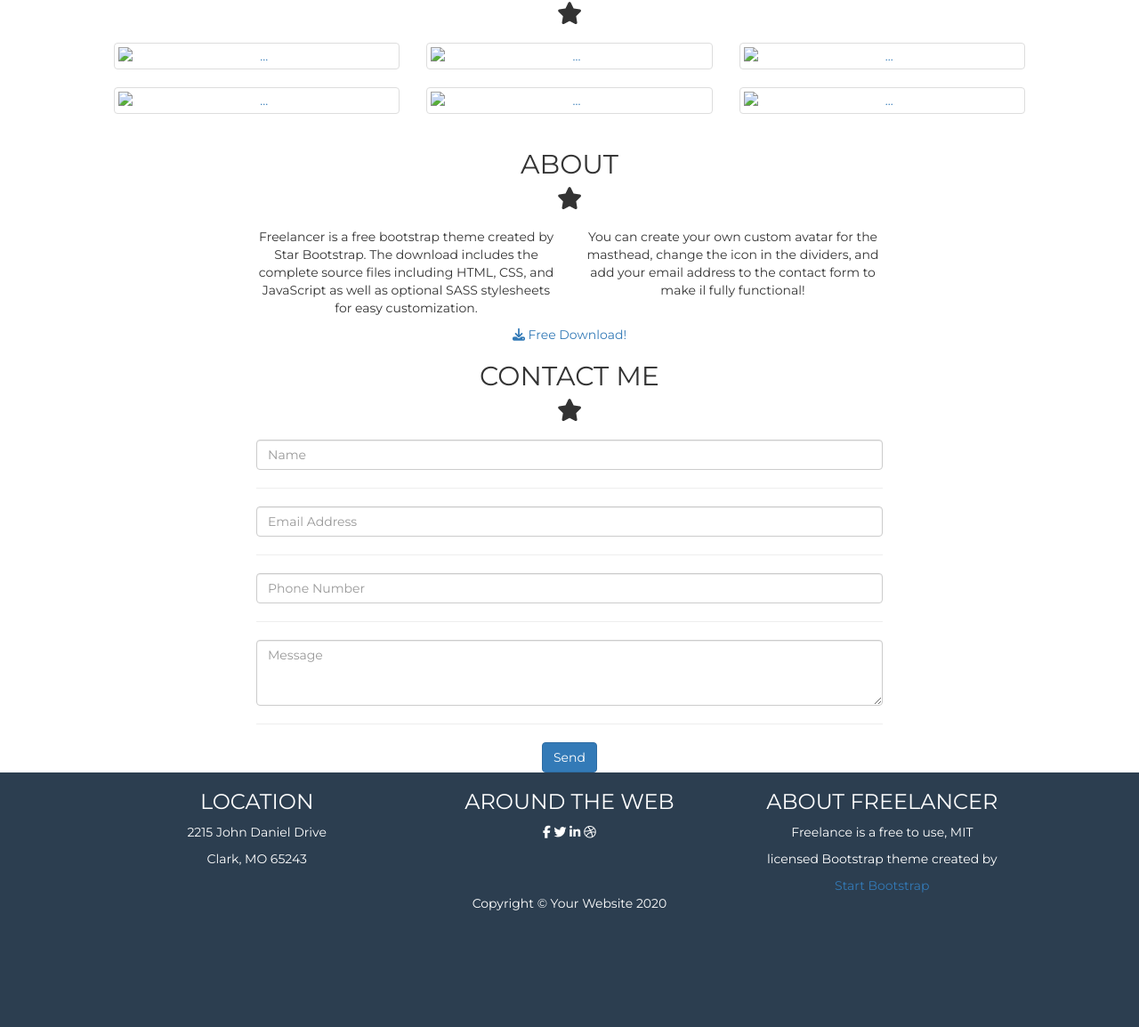
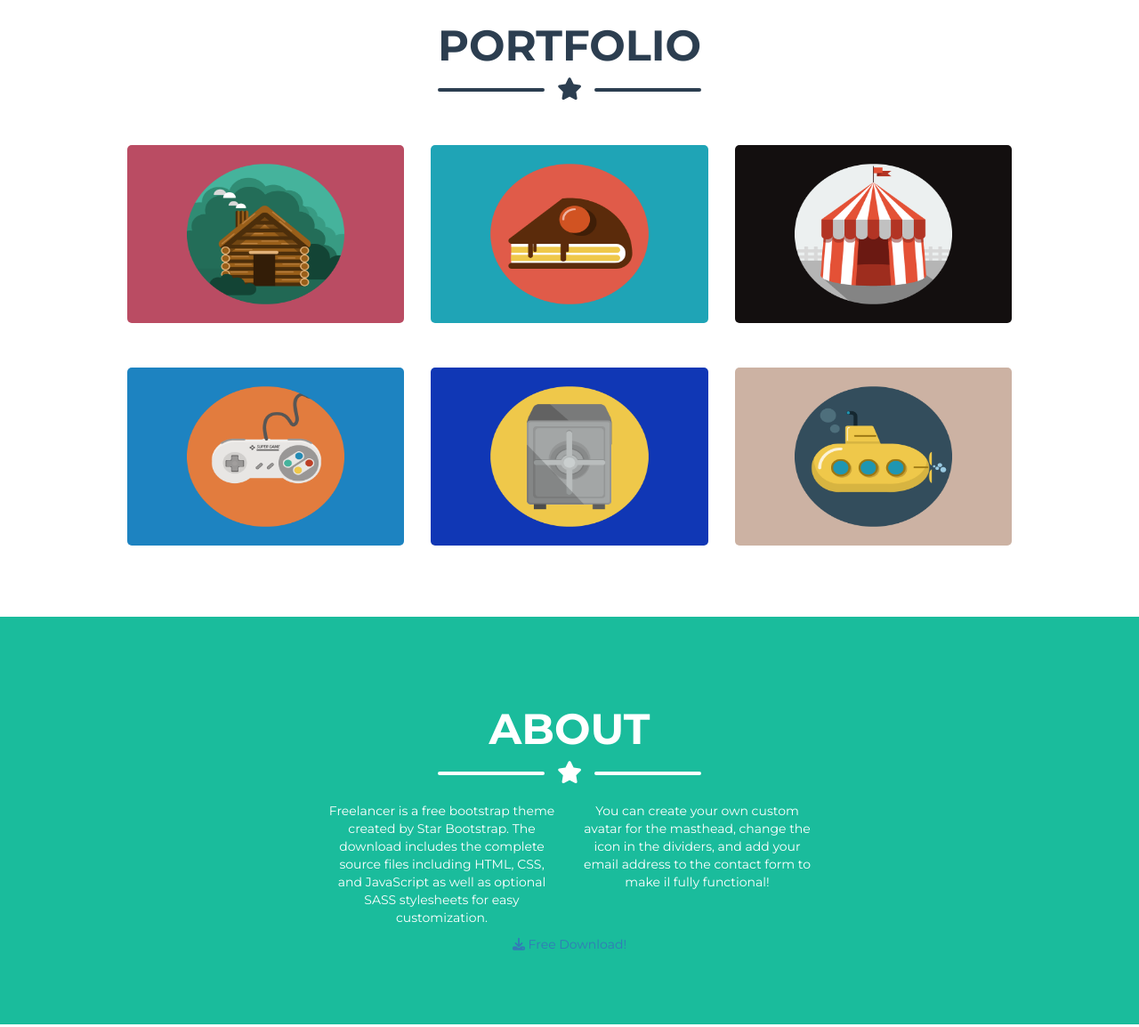
Before and after one commit to luigitroiano/html-css-bootstrap-freelancer, a plain HTML site: page index.html in a window 1280 px wide. Shown: the part 647-1801 px from the top of the page at 89% size. Drawn offline with nearby package versions, Linux system fonts and the light colour scheme.

Commit message:
Ho terminato la sezione portfolio
Ho inserito tutti gli elementi della sezione portfolio

```diff
--- a/css/style.css
+++ b/css/style.css
@@ -1,6 +1,7 @@
 body{
   font-family: 'Montserrat', sans-serif;
 }
+
 /* utility class */
 .container_80{
   width: 80%;
@@ -9,6 +10,24 @@ body{
 .container_55{
   width: 55%;
   margin: auto;
+  padding: 80px;
+}
+.divider_line{
+  display: inline-block;
+  width: 120px;
+  border: 2px solid white;
+  border-radius: 4px;
+  vertical-align: super;
+  margin: 0 10px;
+}
+.border_blue{
+  border: 2px solid #2c3e50;
+}
+.blue{
+  color: #2c3e50;
+}
+.white{
+  color: white;
 }
 .bg_blue{
   background-color: #2c3e50;
@@ -18,6 +37,24 @@ body{
 }
 .fw_700{
   font-weight: 700;
+}
+.fw_400{
+  font-weight: 400 !important;
+}
+.fs_48{
+  font-size: 48px;
+}
+.fs_28{
+  font-size: 28px;
+}
+.mg_30{
+  margin: 30px 0;
+}
+.padd_t_45{
+  padding-top: 45px;
+}
+.padd_b_45{
+  padding-bottom: 45px;
 }
 /* /utility class */
 
@@ -32,9 +69,7 @@ body{
   height: 80px;
   line-height: 50px;
 }
-.navbar-default {
-  font-weight: 700;
-}
+
 .navbar-default .navbar-brand,
 .navbar-default .navbar-nav>li>a {
   color: white;
@@ -57,6 +92,12 @@ body{
   margin-bottom: 0px;
   border: none;
 }
+.navbar-default .navbar-right > li > a:hover {
+  color: #1abc9c;
+}
+.navbar-default .navbar-brand:hover {
+  color: white;
+}
 /* /navbar */
 
 /* jumbotron */
@@ -72,30 +113,71 @@ body{
   font-size: 25px;
   padding-bottom: 20px;
 }
-.divider_line{
-  display: inline-block;
-  width: 80px;
-  border: 2px solid white;
-  border-radius: 4px;
-  vertical-align: super;
-  margin: 0 10px;
-}
 /* jumbotron */
 /* /header */
 
 /* main */
 main{
   text-align: center;
-  /* regole css momentanee */
+}
 
+#portfolio img{
+  height: 200px;
+  border-radius: 5px;
+  margin-bottom: 50px;
+  display: block;
+  width: 100%;
+}
+.container_overlay {
+  position: relative;
+  width: 100%;
+}
+
+.overlay {
+  position: absolute;
+  top: 0;
+  bottom: 0;
+  left: 0;
+  right: 0;
+  height: 100%;
+  width: 100%;
+  opacity: 0;
+  transition: .5s ease;
+  background-color: #1abc9c;
+}
+
+.container_overlay:hover .overlay {
+  opacity: 0.8;
+}
+.container_overlay:hover .glyphicon-plus {
+  display: block;
+}
+
+.glyphicon-plus {
+  display: none;
+  color: white;
+  font-size: 150px;
+  font-weight: 700;
+  position: absolute;
+  top: 50%;
+  left: 50%;
+  -webkit-transform: translate(-50%, -50%);
+  -ms-transform: translate(-50%, -50%);
+  transform: translate(-50%, -50%);
+  text-align: center;
 }
 /* /main */
 
 /* footer */
 footer{
-  height: 300px;
   color: white;
   text-align: center;
-  /* regole css momentanee */
+}
+.lower_footer {
+  background-color: #1a252f;
+}
+.lower_footer p{
+  margin: 0;
+  line-height: 60px;
 }
 /* /footer */
--- a/index.html
+++ b/index.html
@@ -8,14 +8,14 @@
     <link rel="stylesheet" href="https://stackpath.bootstrapcdn.com/bootstrap/3.4.1/css/bootstrap.min.css" integrity="sha384-HSMxcRTRxnN+Bdg0JdbxYKrThecOKuH5zCYotlSAcp1+c8xmyTe9GYg1l9a69psu" crossorigin="anonymous">
     <link rel="stylesheet" href="css/style.css">
     <!-- google font -->
-    <link href="https://fonts.googleapis.com/css2?family=Montserrat:wght@400;700&display=swap" rel="stylesheet">
+    <link href="https://fonts.googleapis.com/css?family=Montserrat:400,700" rel="stylesheet" type="text/css">
     <!-- font awesome -->
     <script src="https://kit.fontawesome.com/b1c0bf61f1.js" crossorigin="anonymous"></script>
   </head>
   <body>
     <!-- header -->
     <header>
-      <nav class="navbar navbar-default navbar-fixed-top bg_blue">
+      <nav class="navbar navbar-default navbar-fixed-top fw_700 bg_blue">
         <div class="container_80">
           <!-- Brand and toggle get grouped for better mobile display -->
           <div class="navbar-header">
@@ -23,7 +23,7 @@
               <span>MENU</span>
               <i class="fas fa-bars"></i>
             </button>
-            <a class="navbar-brand" href="#">START BOOTSTRAP</a>
+            <a class="navbar-brand fs_28" href="#">START BOOTSTRAP</a>
           </div>
 
           <div class="collapse navbar-collapse" id="bs-example-navbar-collapse-1">
@@ -42,7 +42,7 @@
         <div class="divider_line"></div>
         <i class="fas fa-star"></i>
         <div class="divider_line"></div>
-        <p>Graphic Artist-Web Designer-Illustrator</p>
+        <p class="fw_400">Graphic Artist-Web Designer-Illustrator</p>
       </div>
       <!-- /jumbotron -->
     </header>
@@ -51,50 +51,80 @@
     <!-- main -->
     <main>
       <!-- section portfolio -->
-      <section id="portfolio">
-        <div class="container_80">
+      <section id="portfolio" class="blue">
+        <div class="container_80 padd_t_45">
           <!-- intestazione -->
-          <h2>PORTFOLIO</h2>
-          <div class="divider_line"></div>
+          <h2 class="fw_700 fs_48">PORTFOLIO</h2>
+          <div class="divider_line border_blue"></div>
           <i class="fas fa-star"></i>
-          <div class="divider_line"></div>
+          <div class="divider_line border_blue"></div>
           <!-- /intestazione -->
 
-          <div class="row">
+          <div class="row mg_30">
             <div class="col-sm-12 col-md-6 col-lg-4">
-              <a href="#" class="thumbnail">
-                <img src="..." alt="...">
+              <div class="container_overlay">
+                <a href="#">
+                  <img src="img/portfolio/cabin.png" alt="rifugio di legno stilizzato">
+                  <div class="overlay">
+                  </div>
+                  <div class="glyphicon-plus"></div>
                 </a>
+              </div>
             </div>
 
             <div class="col-sm-12 col-md-6 col-lg-4">
-              <a href="#" class="thumbnail">
-                <img src="..." alt="...">
+              <div class="container_overlay">
+                <a href="#">
+                  <img src="img/portfolio/cake.png" alt="fetta di torta stilizzata">
+                  <div class="overlay">
+                  </div>
+                  <div class="glyphicon-plus"></div>
                 </a>
+              </div>
             </div>
 
             <div class="col-sm-12 col-md-6 col-lg-4">
-              <a href="#" class="thumbnail">
-                <img src="..." alt="...">
+              <div class="container_overlay">
+                <a href="#">
+                  <img src="img/portfolio/circus.png" alt="tendone da circo stilizzato">
+                  <div class="overlay">
+                  </div>
+                  <div class="glyphicon-plus"></div>
                 </a>
+              </div>
             </div>
 
             <div class="col-sm-12 col-md-6 col-lg-4">
-              <a href="#" class="thumbnail">
-                <img src="..." alt="...">
+              <div class="container_overlay">
+                <a href="#">
+                  <img src="img/portfolio/game.png" alt="controller di una console anni 90">
+                  <div class="overlay">
+                  </div>
+                  <div class="glyphicon-plus"></div>
                 </a>
+              </div>
             </div>
 
             <div class="col-sm-12 col-md-6 col-lg-4">
-              <a href="#" class="thumbnail">
-                <img src="..." alt="...">
+              <div class="container_overlay">
+                <a href="#">
+                  <img src="img/portfolio/safe.png" alt="cassaforte grigia stilizzata">
+                  <div class="overlay">
+                  </div>
+                  <div class="glyphicon-plus"></div>
                 </a>
+              </div>
             </div>
 
             <div class="col-sm-12 col-md-6 col-lg-4">
-              <a href="#" class="thumbnail">
-                <img src="..." alt="...">
+              <div class="container_overlay">
+                <a href="#">
+                  <img src="img/portfolio/submarine.png" alt="sottomarino giallo stilizzato">
+                  <div class="overlay">
+                  </div>
+                  <div class="glyphicon-plus"></div>
                 </a>
+              </div>
             </div>
           </div>
         </div>
@@ -102,20 +132,20 @@
       <!-- /section portfolio -->
 
       <!-- section about -->
-      <section id="about">
+      <section id="about" class="bg_green white">
         <div class="container_55">
           <!-- intestazione -->
-          <h2>ABOUT</h2>
+          <h2 class="fw_700 fs_48">ABOUT</h2>
           <div class="divider_line"></div>
           <i class="fas fa-star"></i>
           <div class="divider_line"></div>
           <!-- /intestazione -->
           <div class="row">
             <div class="col-sm-12 col-md-6">
-              <p>Freelancer is a free bootstrap theme created by Star Bootstrap. The download includes the complete source files including HTML, CSS, and JavaScript as well as optional SASS stylesheets for easy customization.</p>
+              <p class="fw_400">Freelancer is a free bootstrap theme created by Star Bootstrap. The download includes the complete source files including HTML, CSS, and JavaScript as well as optional SASS stylesheets for easy customization.</p>
             </div>
             <div class="col-sm-12 col-md-6">
-              <p>You can create your own custom avatar for the masthead, change the icon in the dividers, and add your email address to the contact form to make il fully functional!</p>
+              <p class="fw_400">You can create your own custom avatar for the masthead, change the icon in the dividers, and add your email address to the contact form to make il fully functional!</p>
             </div>
           </div>
           <a href="#">
@@ -127,13 +157,13 @@
       <!-- /section about -->
 
       <!-- section contact -->
-      <section id="contact">
+      <section id="contact" class="blue">
         <div class="container_55">
           <!-- intestazione -->
-          <h2>CONTACT ME</h2>
-          <div class="divider_line"></div>
+          <h2 class="fw_700 fs_48">CONTACT ME</h2>
+          <div class="divider_line border_blue"></div>
           <i class="fas fa-star"></i>
-          <div class="divider_line"></div>
+          <div class="divider_line border_blue"></div>
           <!-- /intestazione -->
           <form>
             <div class="form-group">
@@ -156,22 +186,22 @@
 
     <!-- footer -->
     <footer class="bg_blue">
-      <div class="container_80">
+      <div class="container_80 padd_t_45 padd_b_45">
         <div class="row">
           <div class="col-md-12 col-lg-4">
-            <h3>LOCATION</h3>
+            <h3 class="fw_700">LOCATION</h3>
             <p>2215 John Daniel Drive</p>
             <p>Clark, MO 65243</p>
           </div>
           <div class="col-md-12 col-lg-4">
-            <h3>AROUND THE WEB</h3>
+            <h3 class="fw_700">AROUND THE WEB</h3>
             <i class="fab fa-facebook-f"></i>
             <i class="fab fa-twitter"></i>
             <i class="fab fa-linkedin-in"></i>
             <i class="fab fa-dribbble"></i>
           </div>
           <div class="col-md-12 col-lg-4">
-            <h3>ABOUT FREELANCER</h3>
+            <h3 class="fw_700">ABOUT FREELANCER</h3>
             <p>Freelance is a free to use, MIT</p>
             <p>licensed Bootstrap theme created by</p>
             <a href="#">Start Bootstrap</a>
```
Also changed, not shown: img/portfolio/cabin.png (added), img/portfolio/cake.png (added), img/portfolio/circus.png (added), img/portfolio/game.png (added), img/portfolio/safe.png (added), img/portfolio/submarine.png (added), 2 other files. Lines whose indentation alone changed are shown as unchanged.
